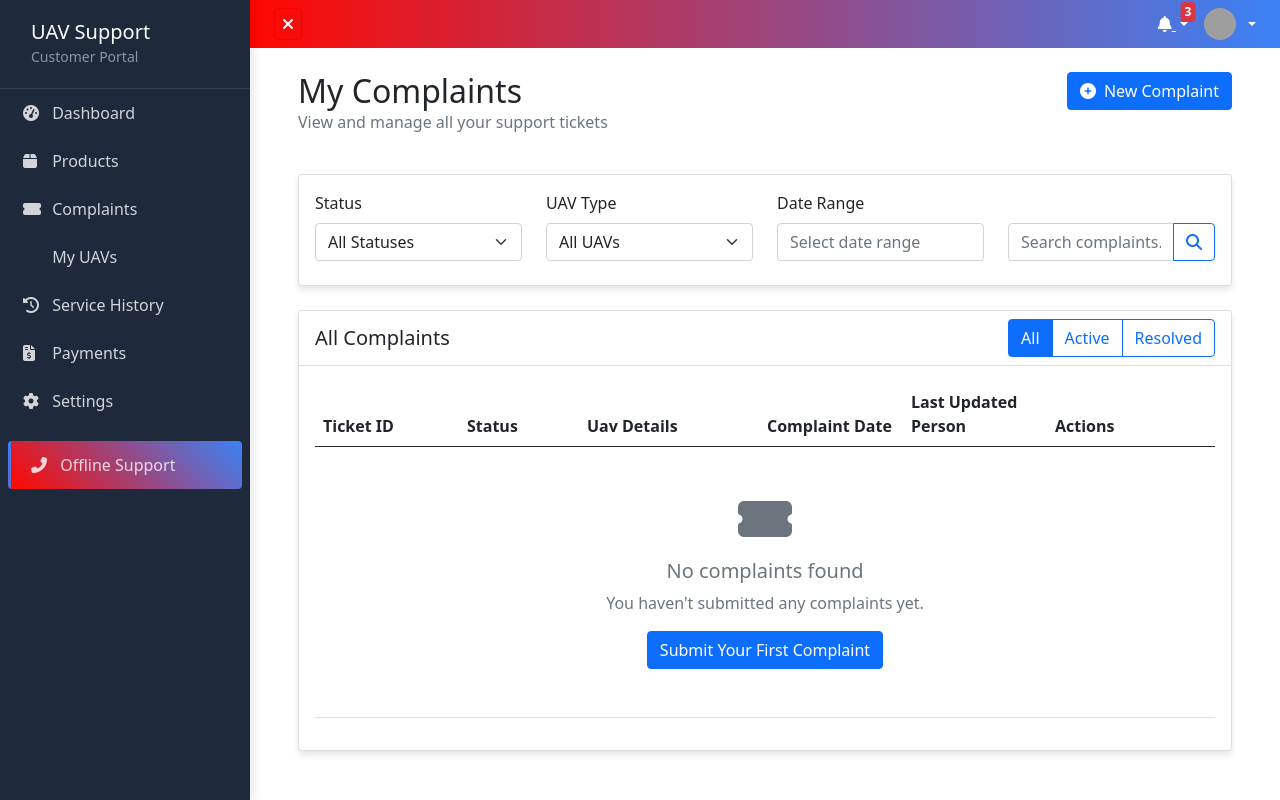
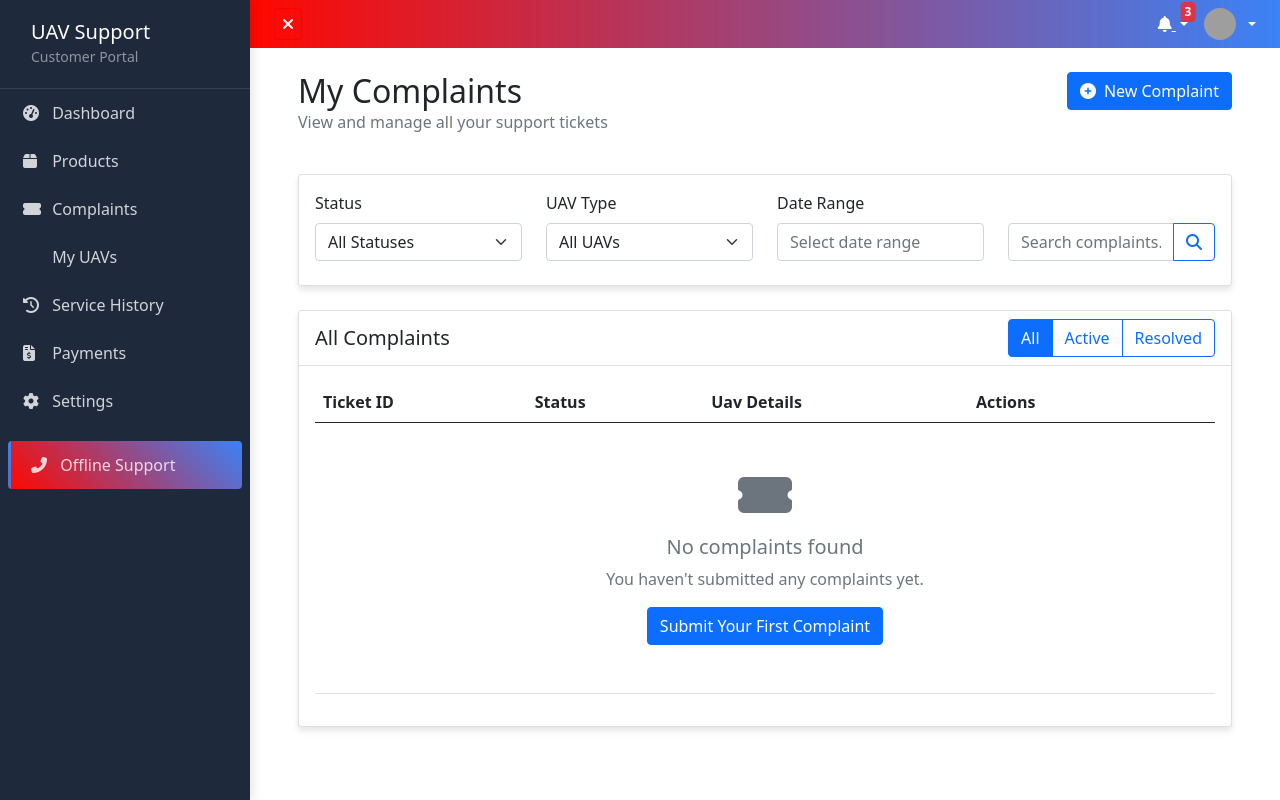
Before and after one commit to anjaliJT/JCSSS, a Django app: page /complain/complain/list/ in a window 1280 px wide. Run offline with Django 5.2, Linux system fonts and the light colour scheme; the visitor is signed in with stand-in values (Sample User, id 1); data that the repository does not hold is empty; parts of the project's set-up code (start-up, migrations or seed data) failed here and were passed over; grey boxes are pictures that could not be loaded.

Commit message:
Fixed complain table ui

```diff
--- a/JCSSS/templates/complaints/complaints_main_page.html
+++ b/JCSSS/templates/complaints/complaints_main_page.html
@@ -76,8 +76,8 @@
                         <th style="width: 10%">Status</th>
                         <th style="width: 15%">Uav Details</th>
                         <!-- <th style="width: 25%">Command name</th> -->
-                        <th style="width: 12%">Complaint Date</th>
-                        <th style="width: 12%">Last Updated Person</th>
+                        <!-- <th style="width: 12%">Complaint Date</th> -->
+                        <!-- <th style="width: 12%">Last Updated Person</th>  -->
                         <th style="width: 14%">Actions</th>
                     </tr>
                 </thead>
@@ -94,15 +94,15 @@
                             <div>Model: {{ complaint.model_number }}</div>
                             <div class="small text-muted">Tail #: {{ complaint.tail_number }}</div>
                         </td>
-                        <td>{{ complaint.issue_description|truncatewords:10 }}</td>
-                        <td>{{ complaint.created_at|date:"M d, Y" }}</td>
-                        <td>
+                        <!-- <td>{{ complaint.issue_description|truncatewords:10 }}</td> -->
+                        <!-- <td>{{ complaint.created_at|date:"M d, Y" }}</td> -->
+                        <!-- <td>
                             {% if complaint.status == 'resolved' %}
                             <span class="text-success">Resolved: {{ complaint.resolved_at|date:"M d, Y" }}</span>
                             {% else %}
                             {{ complaint.updated_at|date:"M d, Y" }}
                             {% endif %}
-                        </td>
+                        </td> -->
                         <td>
                             <div class="btn-group">
                                 <a href="{% url 'complaint_detail' complaint.id %}" class="btn btn-outline-primary btn-sm" title="View Details">
```
